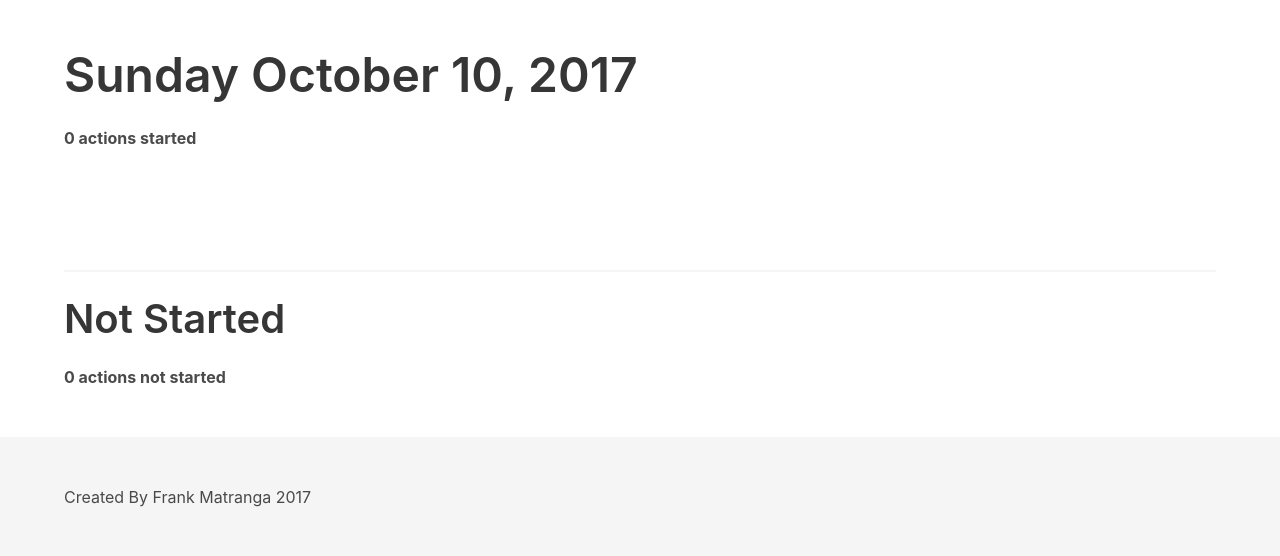
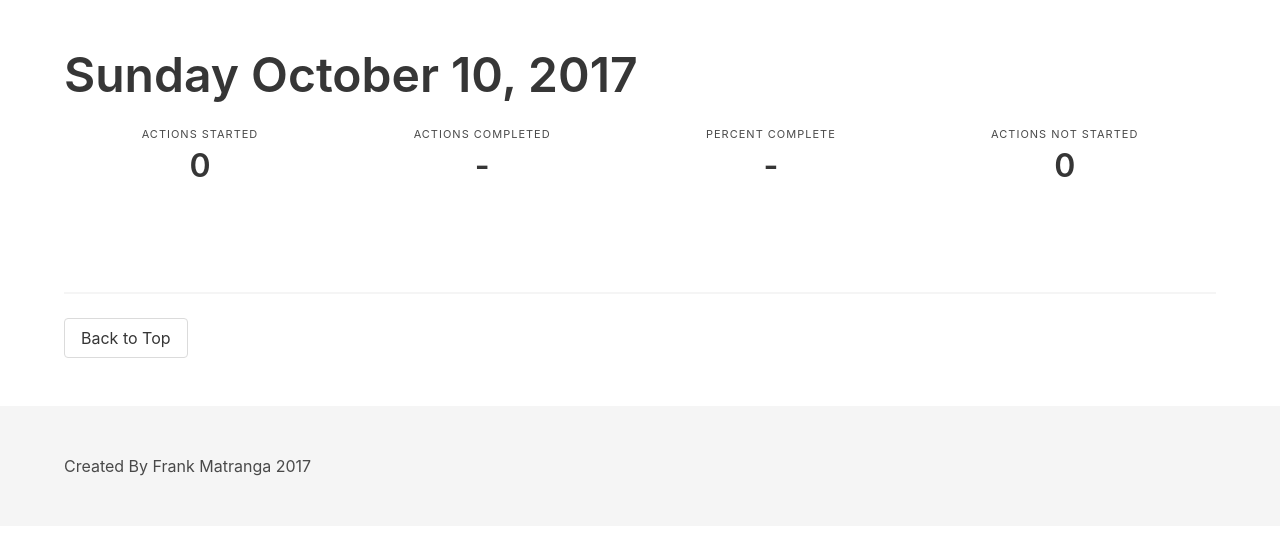
Before and after one commit to Apexal/cotidie, a Flask app: page /days/2017-10-15 in a window 1280 px wide. Shown: the part 213-769 px from the top of the page. Run offline with Flask 2, Linux system fonts and the light colour scheme; data that the repository does not hold is empty; some libraries are stand-ins or nearby versions.

Commit message:
Better new day layout

```diff
--- a/cotidie/templates/day.html
+++ b/cotidie/templates/day.html
@@ -5,6 +5,34 @@
     <div class="container">
         <h1 class="title is-1">{{ date.strftime('%A %B %-m, %Y') }}</h1>
 
+        <nav class="level">
+            <div class="level-item has-text-centered">
+                <div>
+                <p class="heading">Actions Started</p>
+                <p class="title">{{ groups | length }}</p>
+                </div>
+            </div>
+            <div class="level-item has-text-centered">
+                <div>
+                <p class="heading">Actions Completed</p>
+                <p class="title">-</p>
+                </div>
+            </div>
+            <div class="level-item has-text-centered">
+                <div>
+                <p class="heading">Percent Complete</p>
+                <p class="title">-</p>
+                </div>
+            </div>
+            <div class="level-item has-text-centered">
+                <div>
+                <p class="heading">Actions Not Started</p>
+                <p class="title">{{ unused_actions | length }}</p>
+                </div>
+            </div>
+        </nav>
+
+        {% if groups | length > 0 %}
             <div class="columns is-multiline action-columns">
                 {% for action, completions in groups.items() %}
                     <div class="column is-6">
@@ -57,16 +85,16 @@
                     </div>
                 {% endfor %}
             </div>
-
-        <b>{{ groups | length }} actions started</b>
+        {% endif %}
     </div>
 </section>
 
 <section class="section">
     <div class="container">
+        {% if groups | length > 0 %}
             <hr>
-        <h1 class="title is-2">Not Started</h1>
-
+            <br>
+        {% endif %}
         <div class="columns is-multiline action-columns">
             {% for action in unused_actions %}
                 <div class="column is-4">
@@ -102,8 +130,8 @@
                 </div>
             {% endfor %}
         </div>
-
-        <b>{{ unused_actions | length }} actions not started</b>
+        <hr>
+        <a class="button" href="#">Back to Top</a>
     </div>
 </section>
 {% endblock %}
```
Lines whose indentation alone changed are shown as unchanged.
